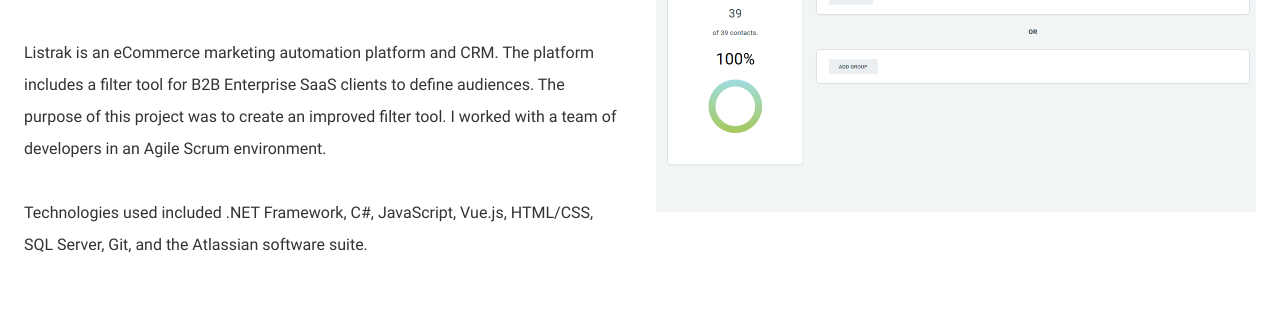
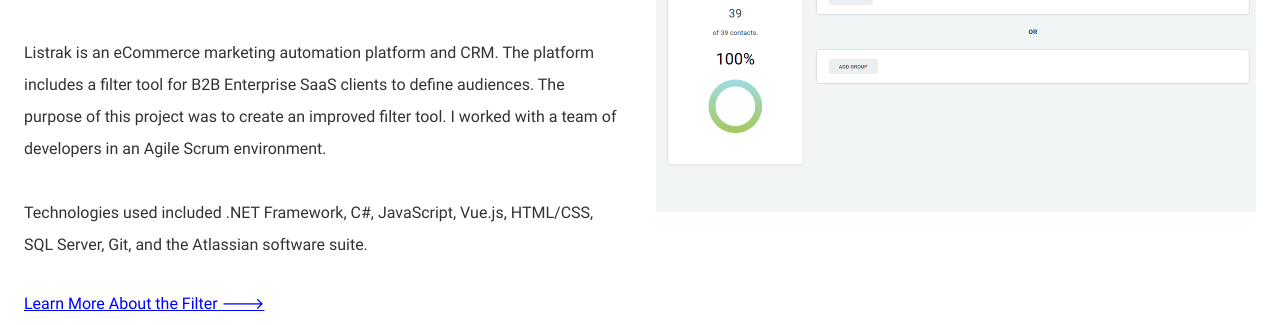
Before and after one commit to eric-weischedel/ericweischedel.com, a Gatsby site: page /work in a window 1280 px wide. Shown: the part 627-952 px from the top of the page. Built offline with nearby package versions, Linux system fonts and the light colour scheme; Gatsby itself is replaced by a stand-in of ours.

Commit message:
Add links

```diff
--- a/src/components/workEntry.js
+++ b/src/components/workEntry.js
@@ -6,7 +6,7 @@
 import JS from "../images/javascript.svg"
 import CSharp from "../images/c--4.svg"
 
-const WorkEntry = ({ title, subtitle, img, desc }) => (
+const WorkEntry = ({ title, subtitle, img, desc, links }) => (
   <article className="workEntry">
     <div className="workEntryTextPanel">
       <h2 className="workEntryTitle">{title}</h2>
@@ -15,8 +15,13 @@
       }
       <Badges images={[CSharp, JS, Vue]} />
       <div className="workEntryDescription">
-        {desc.map((paragraph) => <p className="workEntryDescriptionParagraph">{paragraph}<br /><br /></p>)}
+        {desc.map((paragraph) =>
+          <div><p className="workEntryDescriptionParagraph">{paragraph}</p><br /></div>
+        )}
       </div>
+      {links.map((link) =>
+        <div><a className="workEntryLink" href={link.url}>{link.title} 🡒</a><br /><br /></div>
+      )}
     </div>
     <figure className="workEntryImageContainer">
       <img className="workEntryImage" src={img} alt={title} />
--- a/src/pages/work.js
+++ b/src/pages/work.js
@@ -7,7 +7,6 @@
 
 import Listrak from "../images/listrak.png"
 
-
 const WorkPage = () => (
   <Layout>
     <SEO title="My Work" />
@@ -16,7 +15,18 @@
       title="Email List Filtering Widget"
       subtitle="Listrak, Inc."
       desc={["Listrak is an eCommerce marketing automation platform and CRM. The platform includes a filter tool for B2B Enterprise SaaS clients to define audiences. The purpose of this project was to create an improved filter tool. I worked with a team of developers in an Agile Scrum environment.", "Technologies used included .NET Framework, C#, JavaScript, Vue.js, HTML/CSS, SQL Server, Git, and the Atlassian software suite."]}
-      img={Listrak} />
+      img={Listrak}
+      links={[
+        {
+          title: "Learn More About the Filter",
+          url: "https://help.listrak.com/en/articles/3951597-introducing-segment-filter-2-0-beta"
+        },
+        {
+          title: "View App",
+          url: "http://listrak.com"
+        }
+      ]}
+    />
   </Layout>
 )
 
--- a/src/styles/workEntry.css
+++ b/src/styles/workEntry.css
@@ -35,6 +35,10 @@
   color: #333;
 }
 
+.workEntryLink {
+  color: blue;
+}
+
 .workEntryImage {
   width: 100%;
   height: auto;
```
